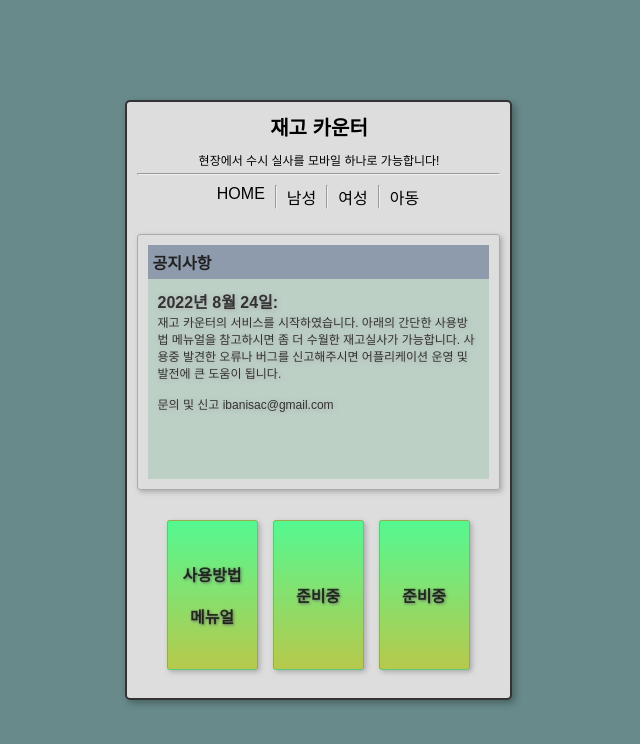
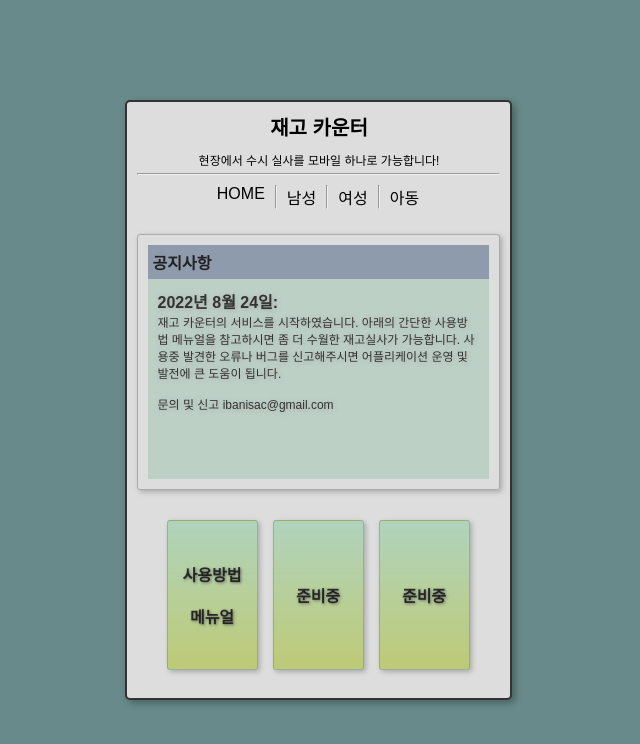
Before and after one commit to jasonfoby/stock-counter, a plain HTML site: page index.html in a window 1280 px wide. Shown: the whole page, without its empty margins (322-962 px from the left). Drawn offline with Linux system fonts and the light colour scheme.

Commit message:
Add files via upload

```diff
--- a/styles.css
+++ b/styles.css
@@ -384,8 +384,8 @@ td {
     color: rgba(0, 0, 0, 0.75);
     font-weight: bolder;
     text-align: center;
-    background: rgb(172,195,34);
-    background: linear-gradient(0deg, rgba(172,195,34,0.78) 0%, rgba(44,255,122,0.7755273984593838) 100%);
+background: rgb(181,196,89);
+background: linear-gradient(0deg, rgba(181,196,89,0.78) 0%, rgba(96,196,133,0.36629598348348347) 100%);
     width: 100px;
     height: 150px;
     border-radius: 3px;
```
